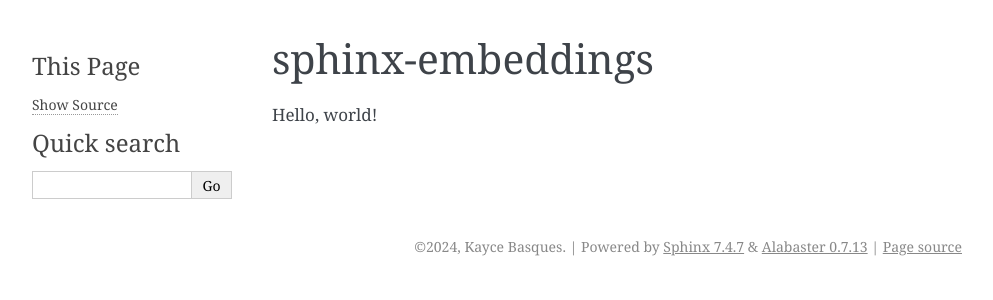
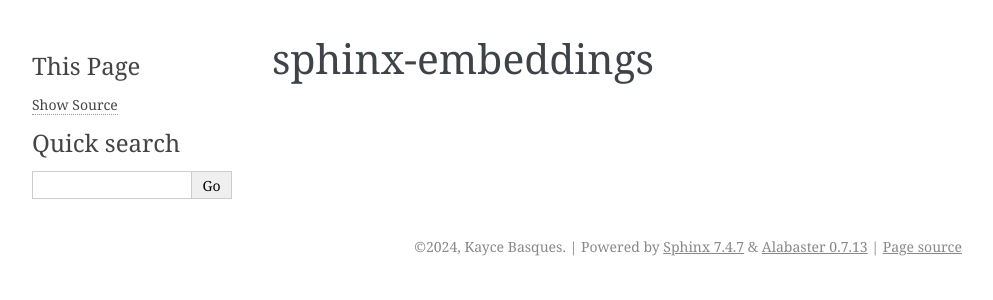
Before and after one commit to kaycebasques/sphinx-embeddings, a Sphinx documentation site: the page built from docs/index.rst, in a window 1280 px wide. Shown: the top 300 px of the page, without its empty margins (148-1141 px from the left). Built offline with Sphinx 7.4.7, drawn with Linux system fonts in a browser that asks for light colours.

Commit message:
Add basic project stuff

```diff
--- a/docs/conf.py
+++ b/docs/conf.py
@@ -1,19 +1,12 @@
 project = 'sphinx-embeddings'
 copyright = '2024, Kayce Basques'
 author = 'Kayce Basques'
-release = '0.2.0'
-
-
+release = '0.0.2'
 extensions = ['sphinx-embeddings']
-
-
 templates_path = ['_templates']
 exclude_patterns = [
     '_build',
     'build.sh',
     'venv',
 ]
-
-
 html_theme = 'alabaster'
-# html_static_path = ['_static']
--- a/docs/index.rst
+++ b/docs/index.rst
@@ -1,4 +1,3 @@
 =================
 sphinx-embeddings
 =================
-Hello, world!
--- a/docs/requirements.txt
+++ b/docs/requirements.txt
@@ -1,2 +1,2 @@
 sphinx==7.1.2
-sphinx-embeddings==0.0.2
+-e ..
```
Also changed, not shown: 1 other file.
